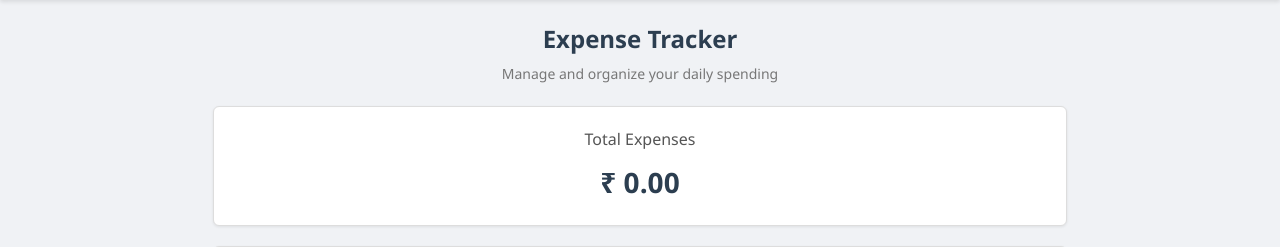
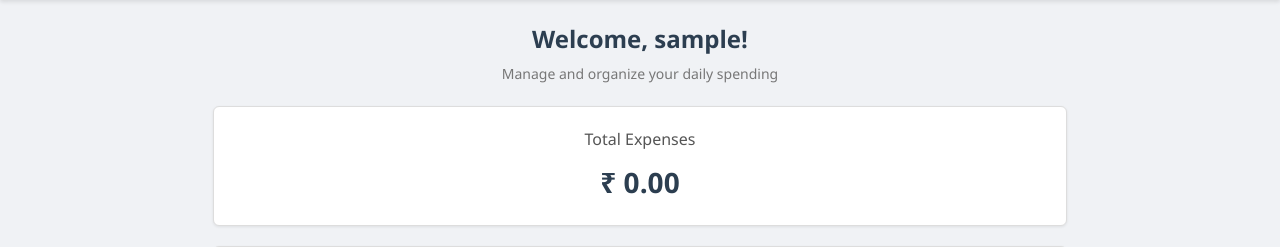
Before and after one commit to kanojiaravi305-tech/ExpenseTrackerGUI, a Flask app: template templates/index.html in a window 1280 px wide. Shown: the part 88-335 px from the top of the page. Run offline with Flask 3, Linux system fonts and the light colour scheme; the visitor is signed in with stand-in values (Sample User, id 1); the template is opened without the code that fills it: most values are stand-ins (such as "Sample title", 1, 10 or a date in 2020).

Commit message:
Store username in expense documents and display greeting on dashboard

```diff
--- a/app.py
+++ b/app.py
@@ -217,6 +217,7 @@ def add_expense():
     # Create the expense document linked to this user
     expense_document = {
         "user_id": ObjectId(session["user_id"]),
+        "username": session["username"],
         "title": title,
         "amount": amount,
         "category": category,
--- a/templates/index.html
+++ b/templates/index.html
@@ -11,7 +11,7 @@
 
     <!-- ======== Page Heading ======== -->
     <div class="page-heading">
-        <h2>Expense Tracker</h2>
+        <h2>Welcome, {{ session.username }}!</h2>
         <p>Manage and organize your daily spending</p>
     </div>
 
```
